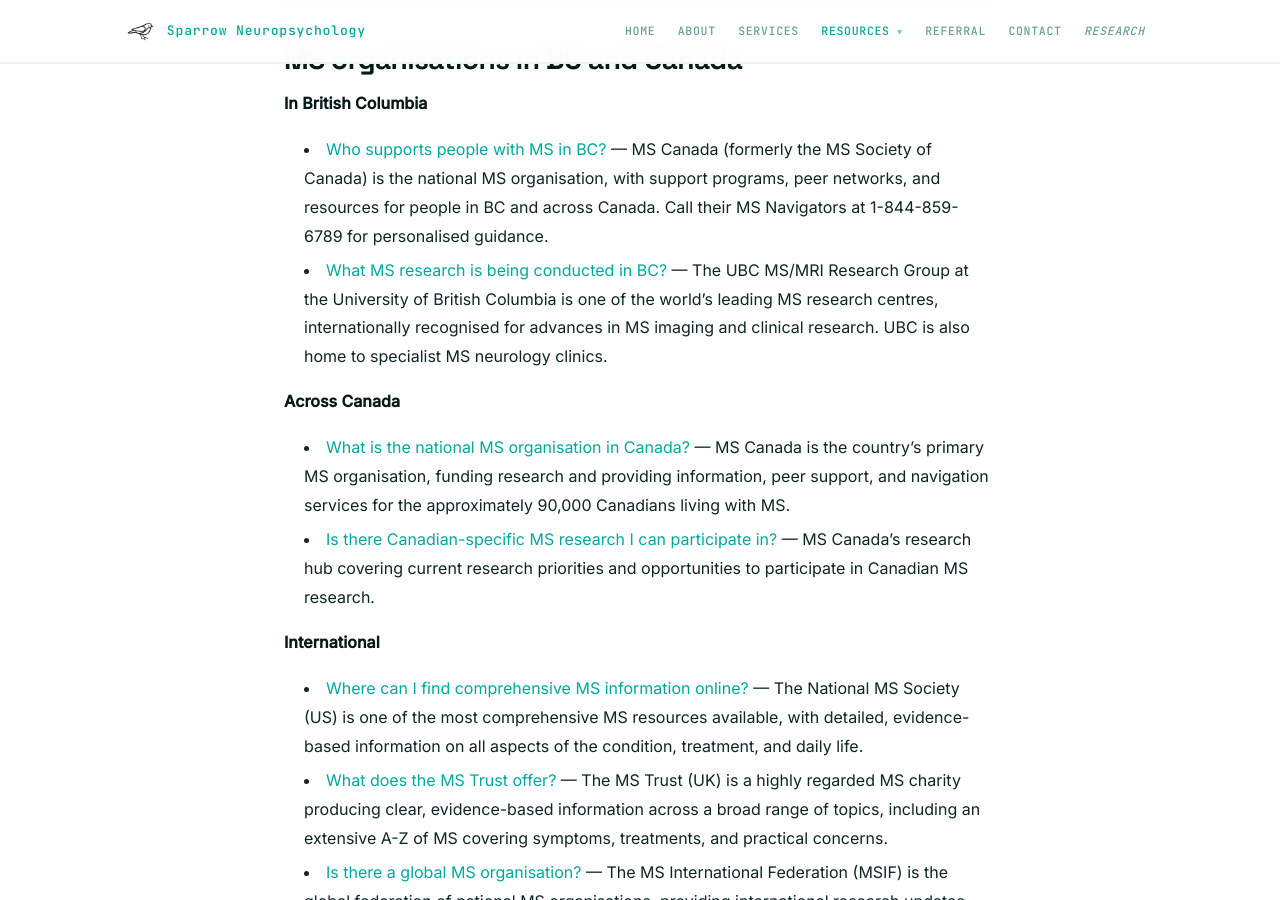
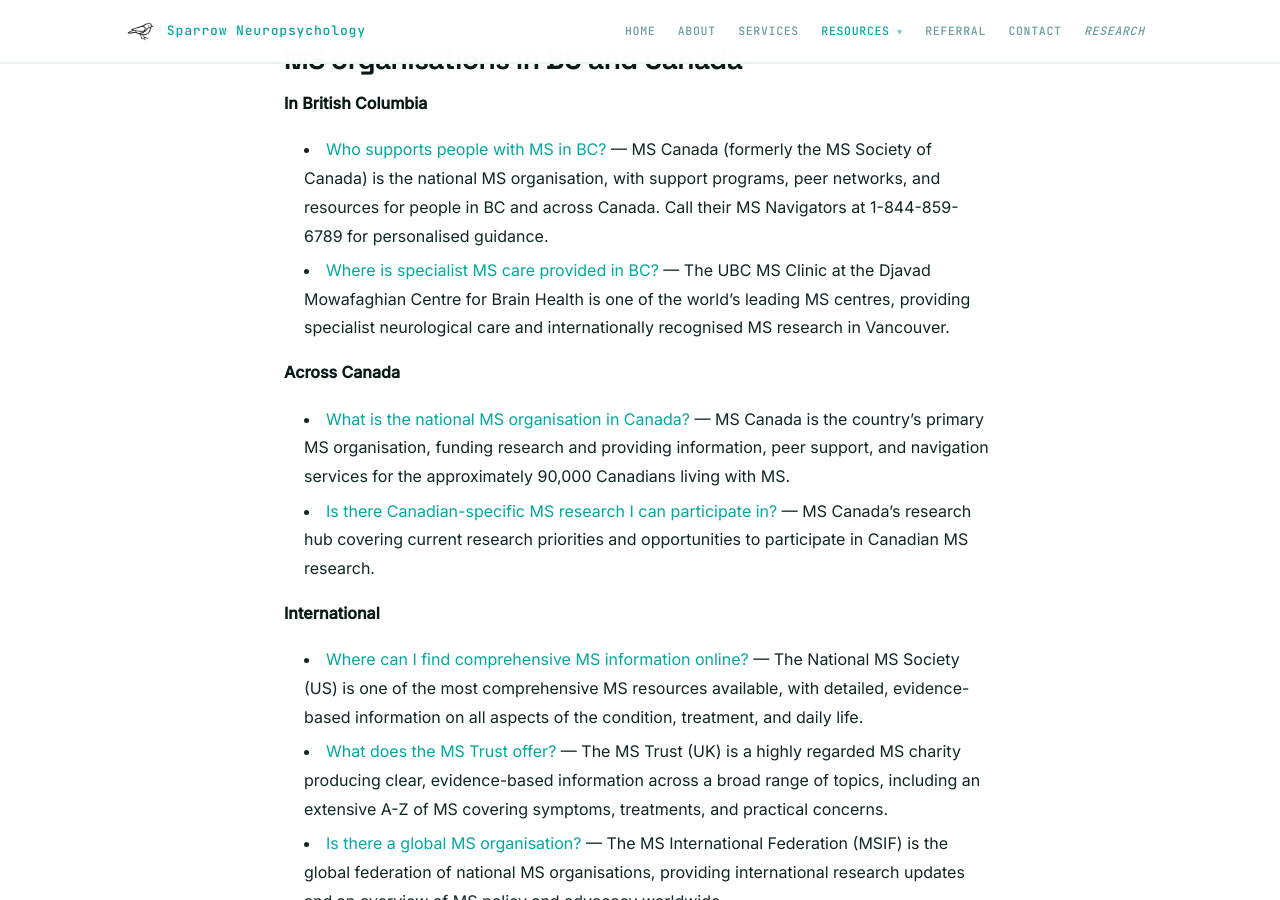
Before and after one commit to cfxb/sparrow-clinic, a Jekyll site: the page built from resources/multiple-sclerosis.md, in a window 1280 px wide and 900 px high, scrolled down 11380 px. Built offline with Jekyll 4.4.1, drawn with Linux system fonts in a browser that asks for light colours.

Commit message:
Fix UBC MS Clinic description to match page content

```diff
--- a/resources/multiple-sclerosis.md
+++ b/resources/multiple-sclerosis.md
@@ -199,7 +199,7 @@ Connecting with others who live with MS — or who care for someone who does —
 **In British Columbia**
 
 - [Who supports people with MS in BC?](https://mscanada.ca/find-support-multiple-sclerosis){:target="_blank" rel="noopener"} — MS Canada (formerly the MS Society of Canada) is the national MS organisation, with support programs, peer networks, and resources for people in BC and across Canada. Call their MS Navigators at 1-844-859-6789 for personalised guidance.
-- [What MS research is being conducted in BC?](https://ms.ubc.ca/){:target="_blank" rel="noopener"} — The UBC MS/MRI Research Group at the University of British Columbia is one of the world's leading MS research centres, internationally recognised for advances in MS imaging and clinical research. UBC is also home to specialist MS neurology clinics.
+- [Where is specialist MS care provided in BC?](https://ms.ubc.ca/){:target="_blank" rel="noopener"} — The UBC MS Clinic at the Djavad Mowafaghian Centre for Brain Health is one of the world's leading MS centres, providing specialist neurological care and internationally recognised MS research in Vancouver.
 
 **Across Canada**
 
```
